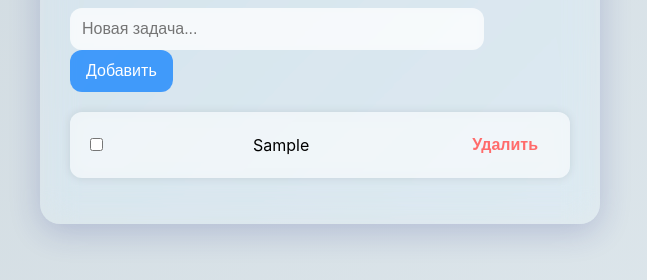
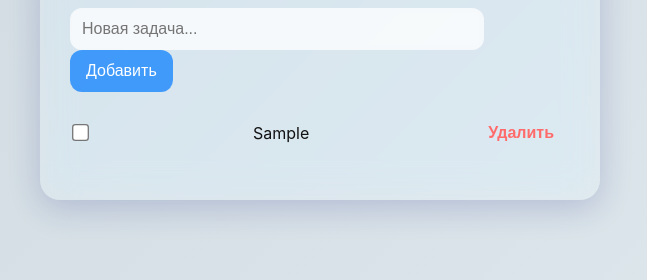
Before and after one commit to hlebgleb/hello_world_todos, a plain HTML site: page index.html in a window 1280 px wide. Both pictures are taken after typing "Sample" into the empty fields and a click on the button "Добавить". Shown: the part 168-448 px from the top of the page, without its empty margins (320-967 px from the left). Drawn offline with Linux system fonts and the light colour scheme.

Commit message:
Update style.css

```diff
--- a/style.css
+++ b/style.css
@@ -89,16 +89,19 @@ body {
   }
 .task {
   display: flex;
+  align-items: center;
   justify-content: space-between;
-  align-items: center;
-  background: rgba(255, 255, 255, 0.15);
-  border-radius: 12px;
-  padding: 12px 16px;
-  margin-bottom: 10px;
-  backdrop-filter: blur(10px);
-  box-shadow: 0 0 10px rgba(0,0,0,0.1);
-  background: rgba(255, 255, 255, 0.5);
-  color: black;
+  gap: 10px;
+}
+
+.task input[type="checkbox"] {
+  transform: scale(1.3);
+  accent-color: #007aff;
+}
+
+.task span.done {
+  text-decoration: line-through;
+  color: gray;
 }
 
 .task button.deleteBtn {
```
